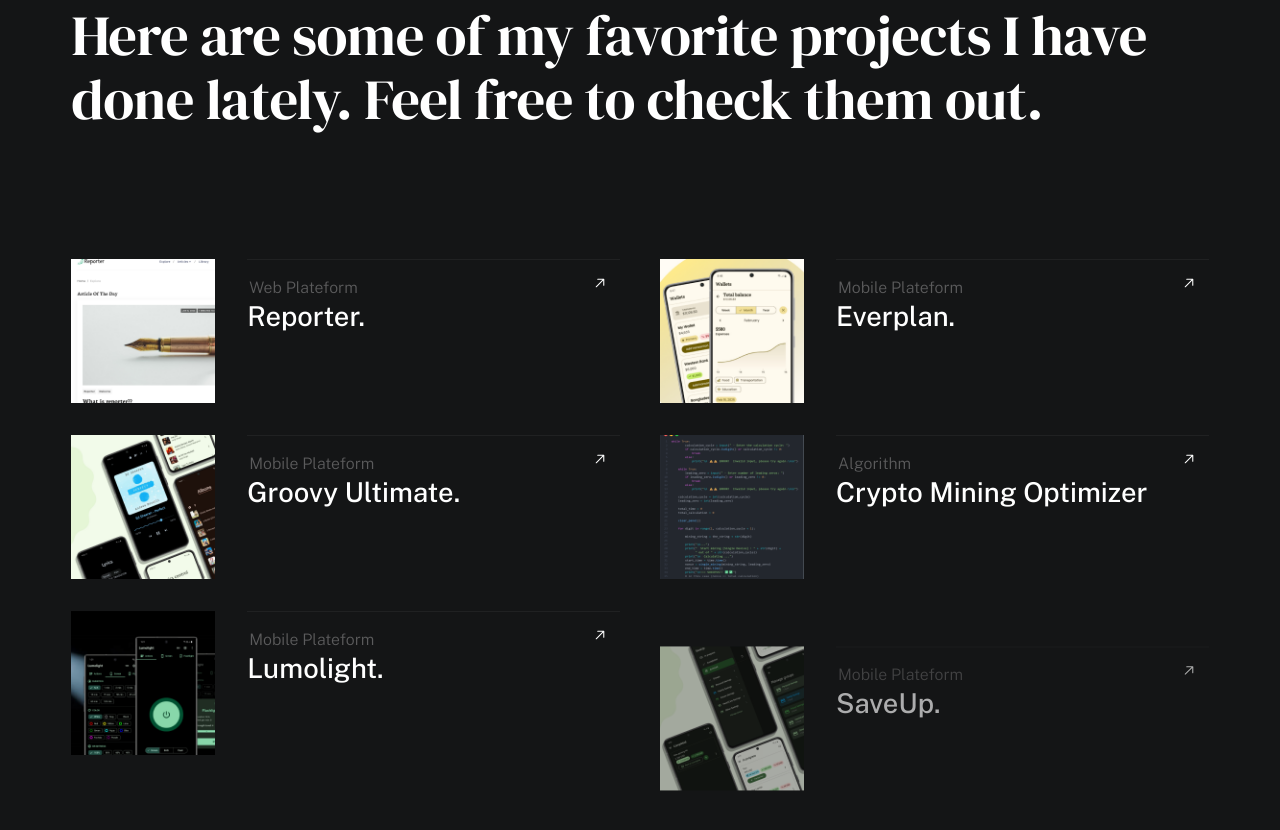
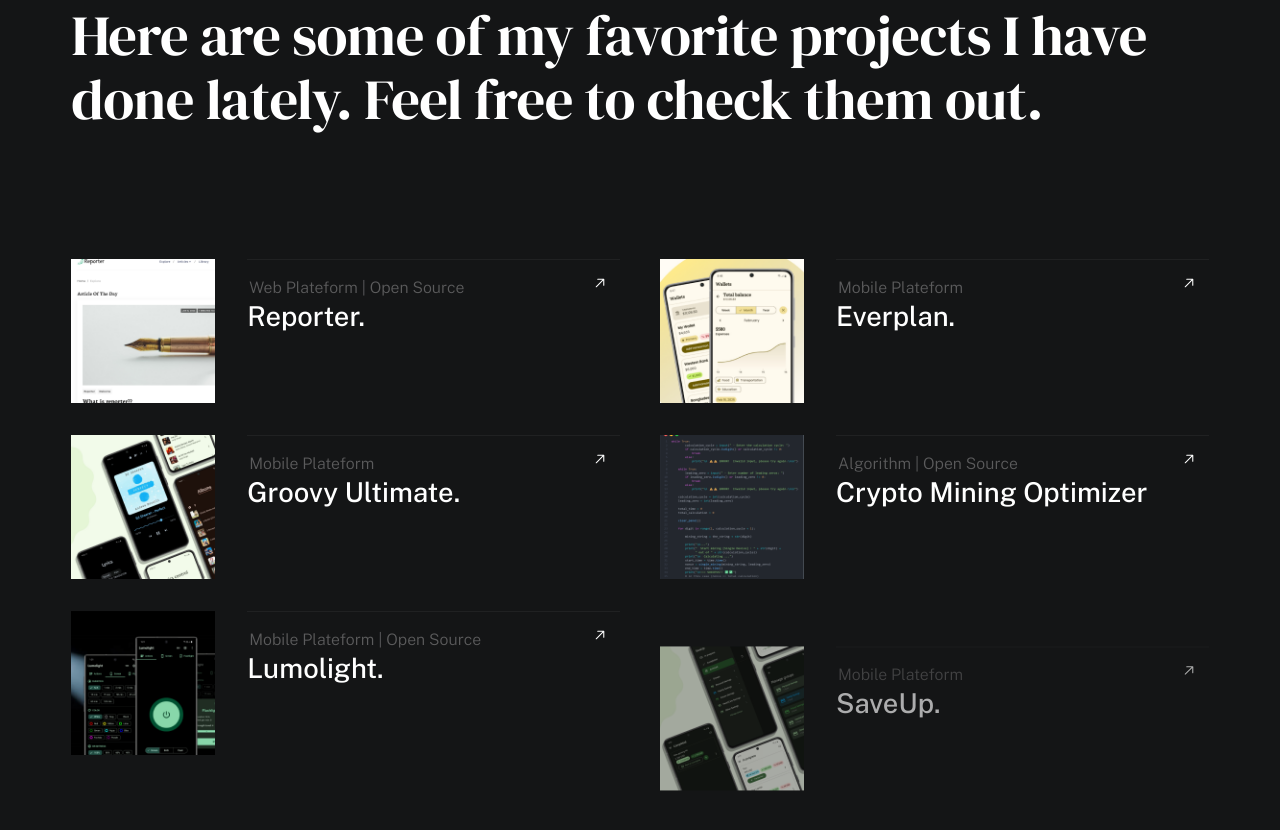
Before and after one commit to BitMavrick/bitmavrick.github.io, a plain HTML site: page index.html in a window 1280 px wide. Shown: the part 3893-4723 px from the top of the page. Drawn offline with nearby package versions, Linux system fonts and the light colour scheme; a web font is replaced by a local one.

Commit message:
Update project categories to include "Open Source" for clarity

```diff
--- a/index.html
+++ b/index.html
@@ -268,7 +268,7 @@
 
                                     <div class="folio-list__item-text">
                                         <div class="folio-list__item-cat">
-                                            Web Plateform
+                                            Web Plateform | Open Source
                                         </div>
                                         <div class="folio-list__item-title">
                                             Reporter.
@@ -331,7 +331,7 @@
 
                                     <div class="folio-list__item-text">
                                         <div class="folio-list__item-cat">
-                                            Algorithm
+                                            Algorithm | Open Source
                                         </div>
                                         <div class="folio-list__item-title">
                                             Crypto Mining Optimizer
@@ -352,7 +352,7 @@
 
                                     <div class="folio-list__item-text">
                                         <div class="folio-list__item-cat">
-                                            Mobile Plateform
+                                            Mobile Plateform | Open Source
                                         </div>
                                         <div class="folio-list__item-title">
                                             Lumolight.
```
